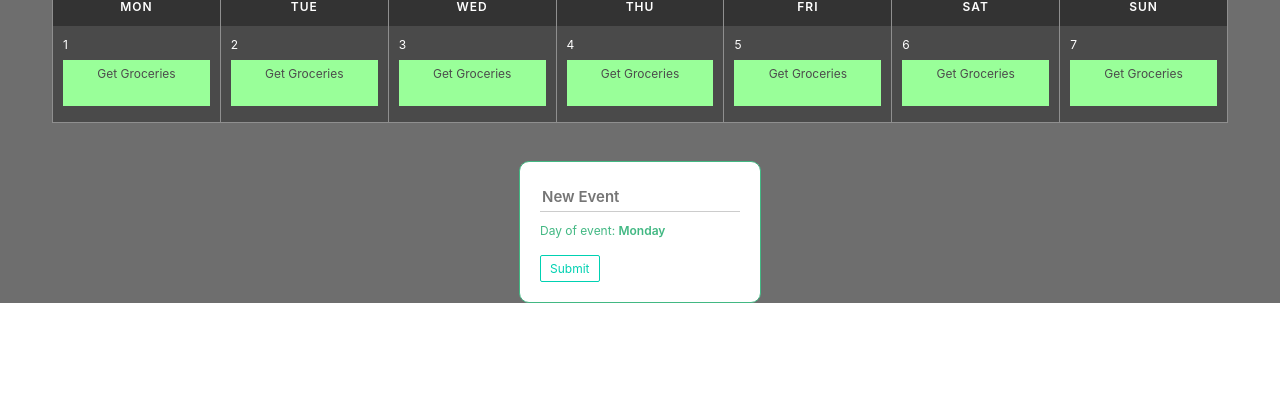
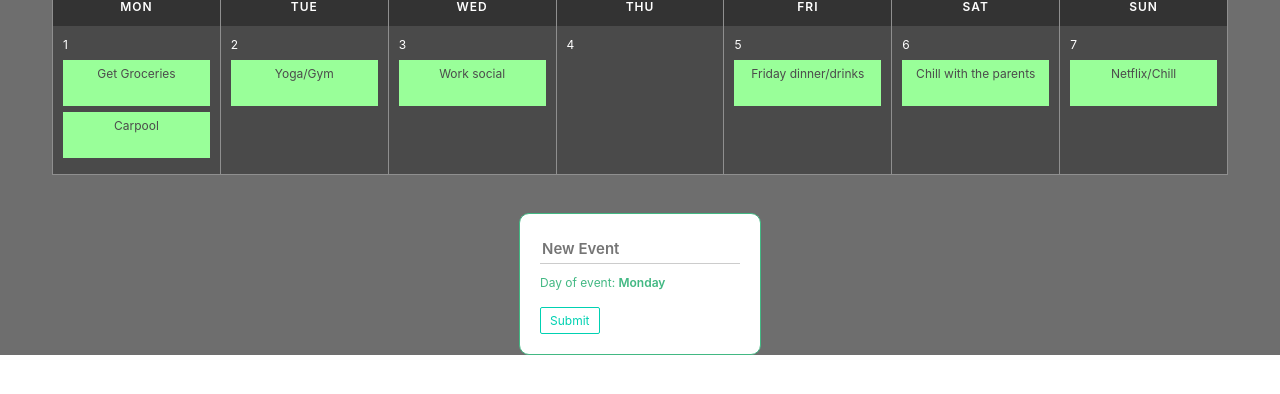
Before and after one commit to ritatanght/fullstack-vue3, a Vue app in the folder 02-calendar_app/: page / in a window 1280 px wide. Shown: the top 394 px of the page. Built offline with nearby package versions, Linux system fonts and the light colour scheme; the HTML template or start-up script is replaced by a standard one.

Commit message:
Transfer corresponding html and styles to CalendarEvent

```diff
--- a/02-calendar_app/src/app/components/CalendarDay.vue
+++ b/02-calendar_app/src/app/components/CalendarDay.vue
@@ -3,23 +3,24 @@
     <div class="day-banner has-text-centered">{{ day.abbvTitle }}</div>
     <div class="day-details">
       <div class="day-number">{{ day.id }}</div>
-      <div class="day-event" style="background-color: rgb(153, 255, 153)">
-        <div>
-          <span class="has-text-centered details">Get Groceries</span>
-          <div class="has-text-centered icons">
-            <i class="fa fa-pencil-square edit-icon"></i>
-            <i class="fa fa-trash-o delete-icon"></i>
-          </div>
-        </div>
-      </div>
+      <CalenderEvent
+        v-for="(event, index) in day.events"
+        :key="index"
+        :event="event"
+        :day="day"
+      />
     </div>
   </div>
 </template>
 
 <script>
+import CalenderEvent from "./CalendarEvent.vue";
 export default {
   name: "CalendarDay",
   props: ["day"],
+  components: {
+    CalenderEvent,
+  },
 };
 </script>
 
@@ -53,27 +54,6 @@ export default {
   &:last-child {
     border-right: 1px solid #8f8f8f;
   }
-  .day-event {
-    margin-top: 6px;
-    margin-bottom: 6px;
-    display: block;
-    color: #4c4c4c;
-    padding: 5px;
-    .details {
-      display: block;
-    }
-    .icons .fa {
-      padding: 0 2px;
-    }
-    input {
-      background: none;
-      border: 0;
-      border-bottom: 1px solid #fff;
-      width: 100%;
-      &:focus {
-        outline: none;
-      }
-    }
-  }
+
 }
 </style>
--- a/02-calendar_app/src/app/components/CalendarEvent.vue
+++ b/02-calendar_app/src/app/components/CalendarEvent.vue
@@ -0,0 +1,43 @@
+<template>
+  <div class="day-event" style="background-color: rgb(153, 255, 153)">
+    <div>
+      <span class="has-text-centered details">{{ event.details }}</span>
+      <div class="has-text-centered icons">
+        <i class="fa fa-pencil-square edit-icon"></i>
+        <i class="fa fa-trash-o delete-icon"></i>
+      </div>
+    </div>
+  </div>
+</template>
+
+<script>
+export default {
+  name: "CalendarEvent",
+  props: ["day", "event"],
+};
+</script>
+
+<style lang="scss" scoped>
+.day-event {
+  margin-top: 6px;
+  margin-bottom: 6px;
+  display: block;
+  color: #4c4c4c;
+  padding: 5px;
+  .details {
+    display: block;
+  }
+  .icons .fa {
+    padding: 0 2px;
+  }
+  input {
+    background: none;
+    border: 0;
+    border-bottom: 1px solid #fff;
+    width: 100%;
+    &:focus {
+      outline: none;
+    }
+  }
+}
+</style>
```
